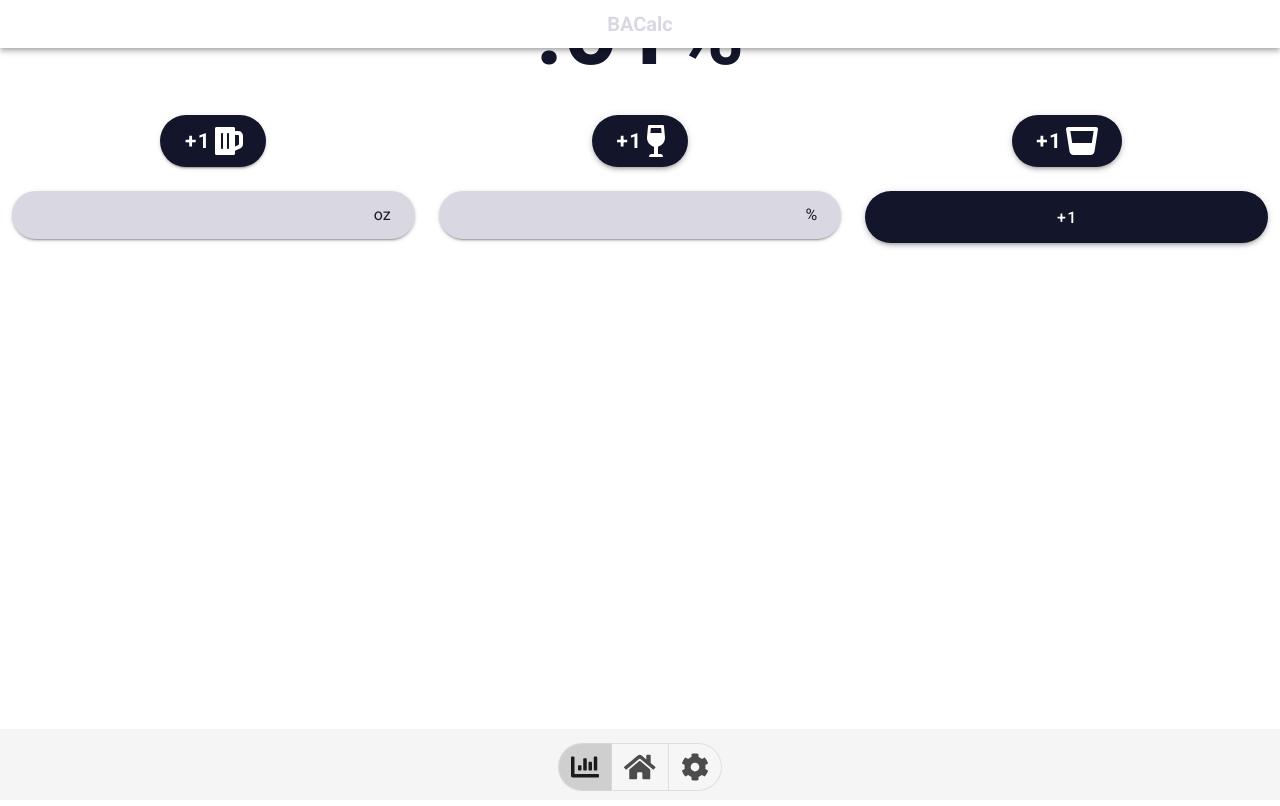
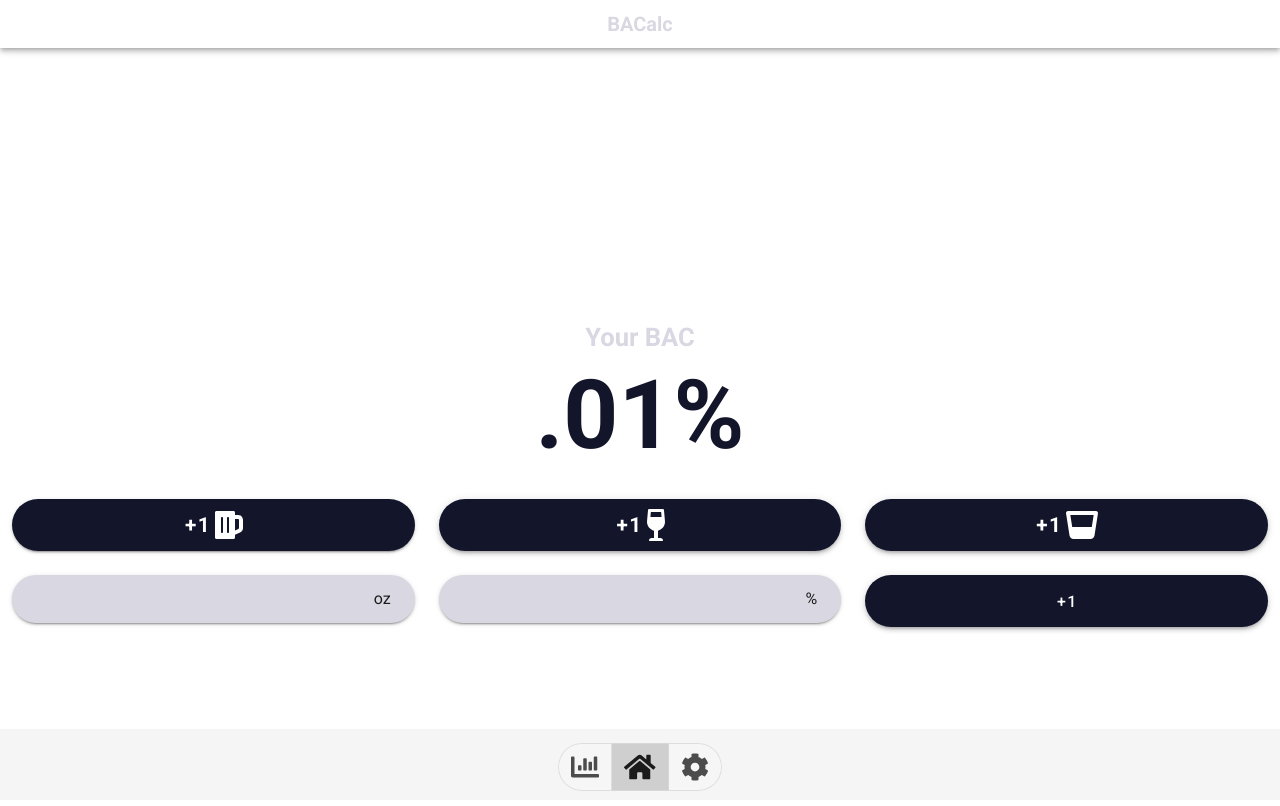
Before and after one commit to aidan-lane/bacalc, a Vue app: page /#/ in a window 1280 px wide. Built offline with nearby package versions, Linux system fonts and the light colour scheme.

Commit message:
Fixed menu toggle layout

```diff
--- a/src/components/Footer.vue
+++ b/src/components/Footer.vue
@@ -26,7 +26,12 @@
 
 <script>
 export default {
+  name: "Footer",
 
+
+  data: () => ({
+    toggle_exclusive: 1, // default-selected nav button
+  }),
 }
 </script>
 
--- a/src/views/Home.vue
+++ b/src/views/Home.vue
@@ -1,58 +1,36 @@
 <template>
   <v-container fluid>
-    <v-row class="text-center menu">
-      <v-col md="12">
+    <v-row class="text-center">
+      <v-col md="12" class="menu">
+        <h3 class="bac-title font-weight-bold">Your BAC</h3>
 
-        <h3 class="bac-title font-weight-bold">
-          Your BAC
-        </h3>
-
-        <Counter
-          :bac="currentBAC"
-        />
+        <Counter :bac="currentBAC" />
 
         <v-row justify="space-around">
           <v-col md="4">
-            <v-btn
-              x-large
-              rounded
-              elevation="2"
-              color="primary"
-            >
-              <div class="alc-btn-text"> +1 </div>
+            <v-btn x-large block rounded elevation="2" color="primary">
+              <div class="alc-btn-text">+1</div>
               <i class="fas fa-beer fa-2x"></i>
             </v-btn>
           </v-col>
 
           <v-col md="4">
-            <v-btn
-              x-large
-              rounded
-              elevation="3"
-              color="primary"
-            >
-              <div class="alc-btn-text"> +1 </div>
+            <v-btn x-large block rounded elevation="3" color="primary">
+              <div class="alc-btn-text">+1</div>
               <i class="fas fa-wine-glass-alt fa-2x"></i>
             </v-btn>
           </v-col>
 
           <v-col md="4">
-            <v-btn
-              x-large
-              rounded
-              elevation="3"
-              color="primary"
-            >
-              <div class="alc-btn-text"> +1 </div>
+            <v-btn x-large block rounded elevation="3" color="primary">
+              <div class="alc-btn-text">+1</div>
               <i class="fas fa-glass-whiskey fa-2x"></i>
             </v-btn>
           </v-col>
         </v-row>
 
-        <v-row justify="space-around" class="custom-input">
-          <v-col
-            md="4"
-          >
+        <v-row class="custom-input">
+          <v-col md="4">
             <v-text-field
               rounded
               solo
@@ -61,27 +39,12 @@
             />
           </v-col>
 
-          <v-col
-            md="4"
-          >
-            <v-text-field
-              rounded
-              solo
-              suffix="%"
-              background-color="tertiary"
-            />
+          <v-col md="4">
+            <v-text-field rounded solo suffix="%" background-color="tertiary" />
           </v-col>
 
-          <v-col
-            md="4"
-          >
-            <v-btn
-              x-large
-              rounded
-              block
-              elevation="3"
-              color="primary"
-            >
+          <v-col md="4">
+            <v-btn x-large rounded block elevation="3" color="primary">
               +1
             </v-btn>
           </v-col>
@@ -92,19 +55,19 @@
 </template>
 
 <script>
-  import Counter from '@/components/Counter';
+import Counter from "@/components/Counter";
 
 export default {
-    name: 'Home',
+  name: "Home",
 
   components: {
-      Counter
+    Counter,
   },
 
   data: () => ({
-      currentBAC: 0.01
+    currentBAC: 0.01,
   }),
-  }
+};
 </script>
 
 <style>
@@ -133,5 +96,4 @@
   color: red;
   padding: 100px 100px 100px 100px;
 }
-
 </style>
```
Lines whose indentation alone changed are shown as unchanged.
